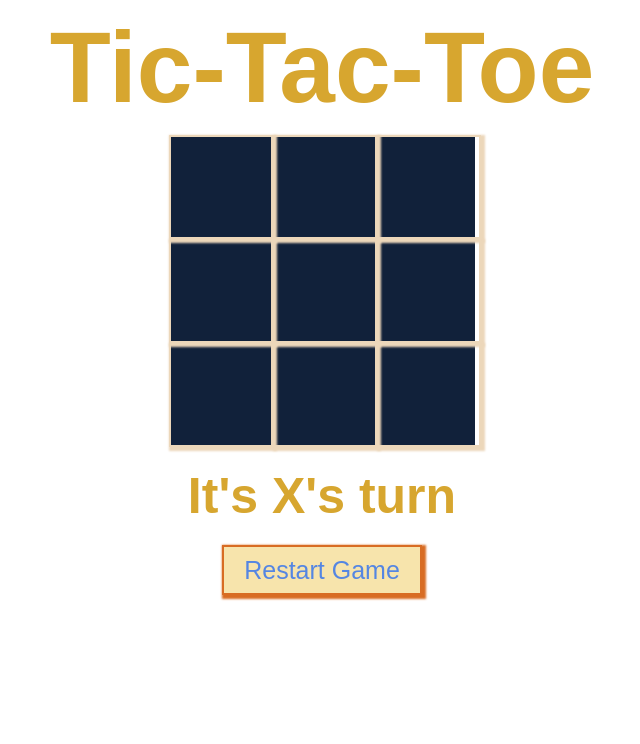
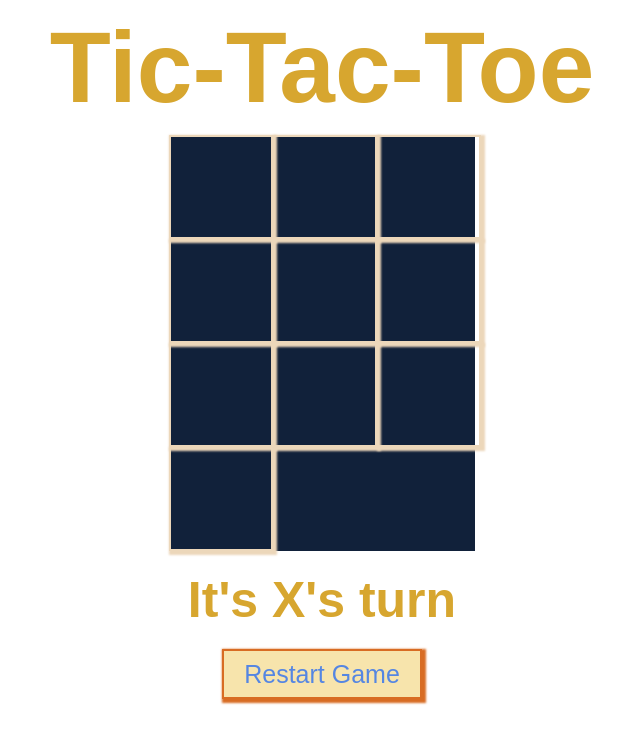
Before and after one commit to leehammy/Super_tic_tac_toe, a plain HTML site: page index.html in a window 1280 px wide. Shown: the whole page, without its empty margins (318-958 px from the left). Drawn offline with Linux system fonts and the light colour scheme.

Commit message:
Update index.html

```diff
--- a/index.html
+++ b/index.html
@@ -21,6 +21,7 @@
                 <div data-cell-index="6" class="cell"></div>
                 <div data-cell-index="7" class="cell"></div>
                 <div data-cell-index="8" class="cell"></div>
+                <div data-cell-index="9" class="cell"></div>
             </div>
             <h2 class="game--status"></h2>
             <button class="game--restart">Restart Game</button>
```
